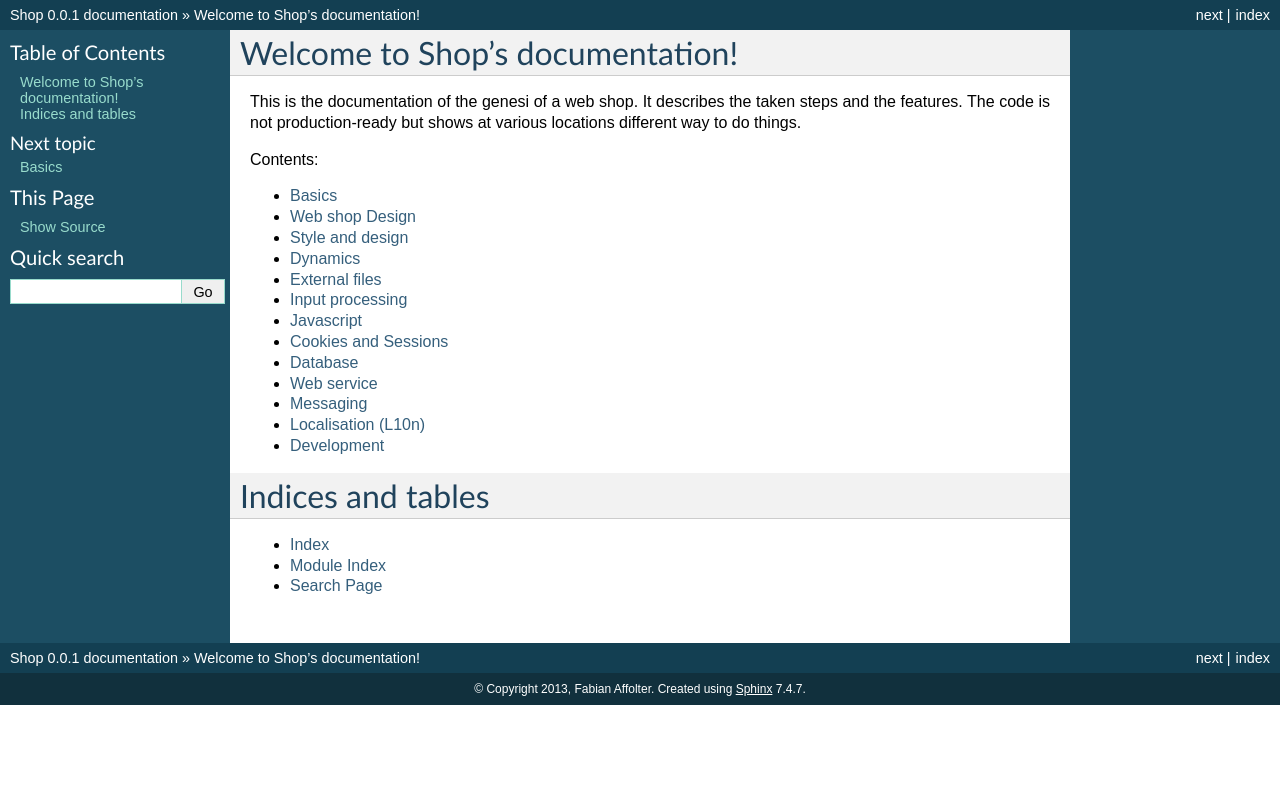
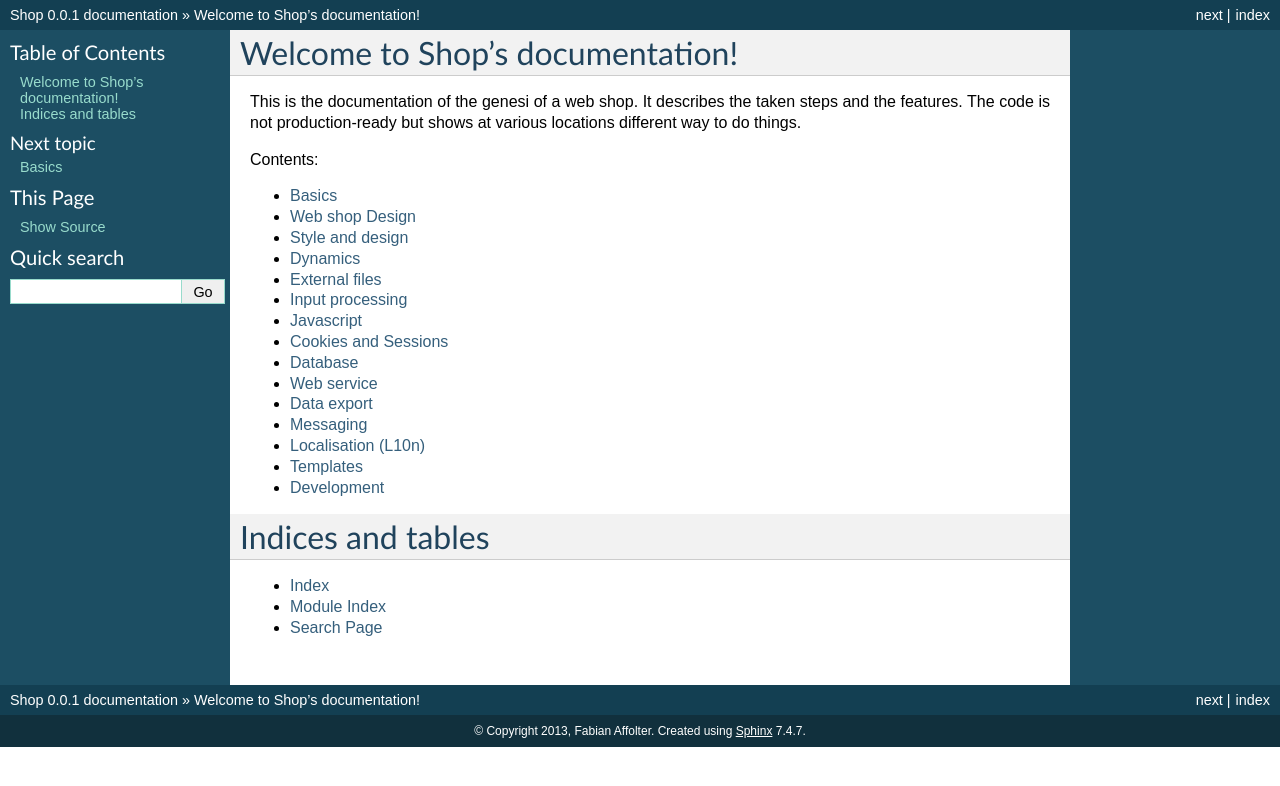
Before and after one commit to fabaff/shop, a Sphinx documentation site: the page built from docs/index.rst, in a window 1280 px wide. Shown: the top 786 px of the page. Built offline with Sphinx 7.4.7, drawn with Linux system fonts in a browser that asks for light colours; formulas are drawn with MathJax 3.

Commit message:
add missing sections

```diff
--- a/docs/index.rst
+++ b/docs/index.rst
@@ -23,8 +23,10 @@ Contents:
    sessions
    database
    webservice
+   data-export
    messaging
    l10n
+   templates
    development
 
 Indices and tables
```
